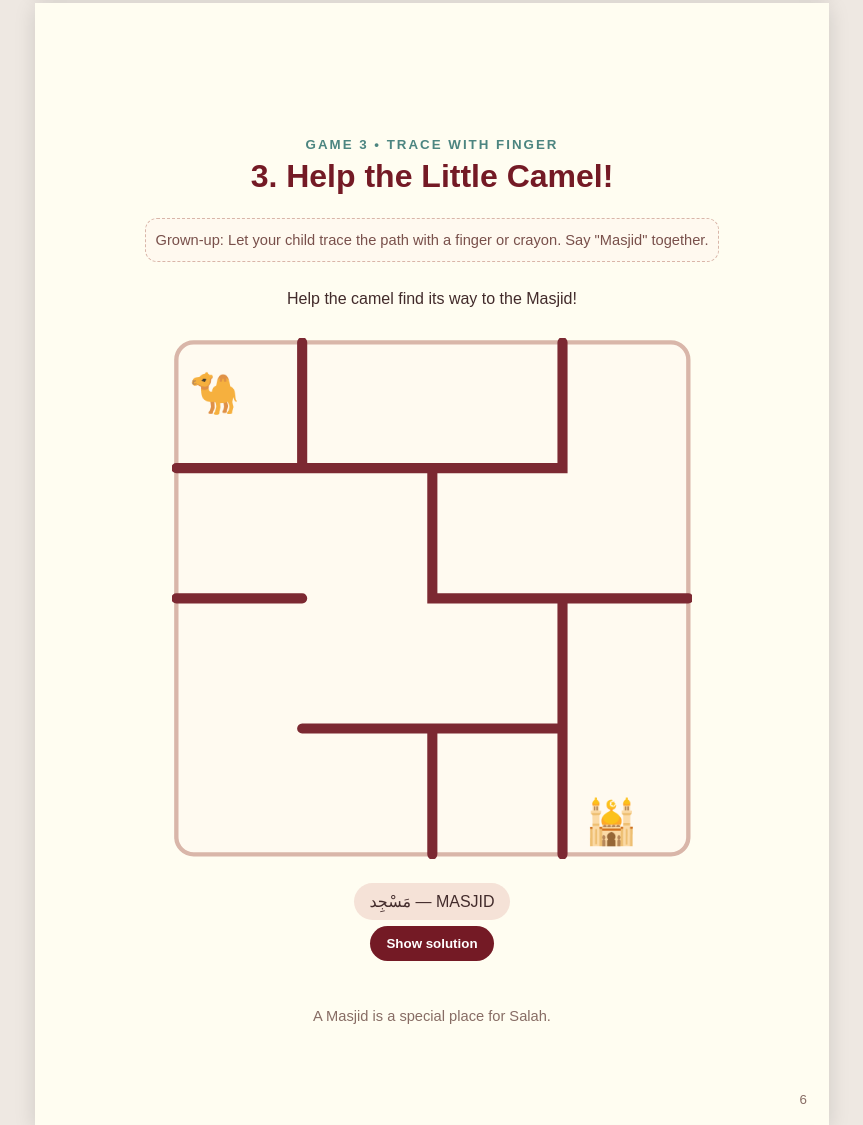
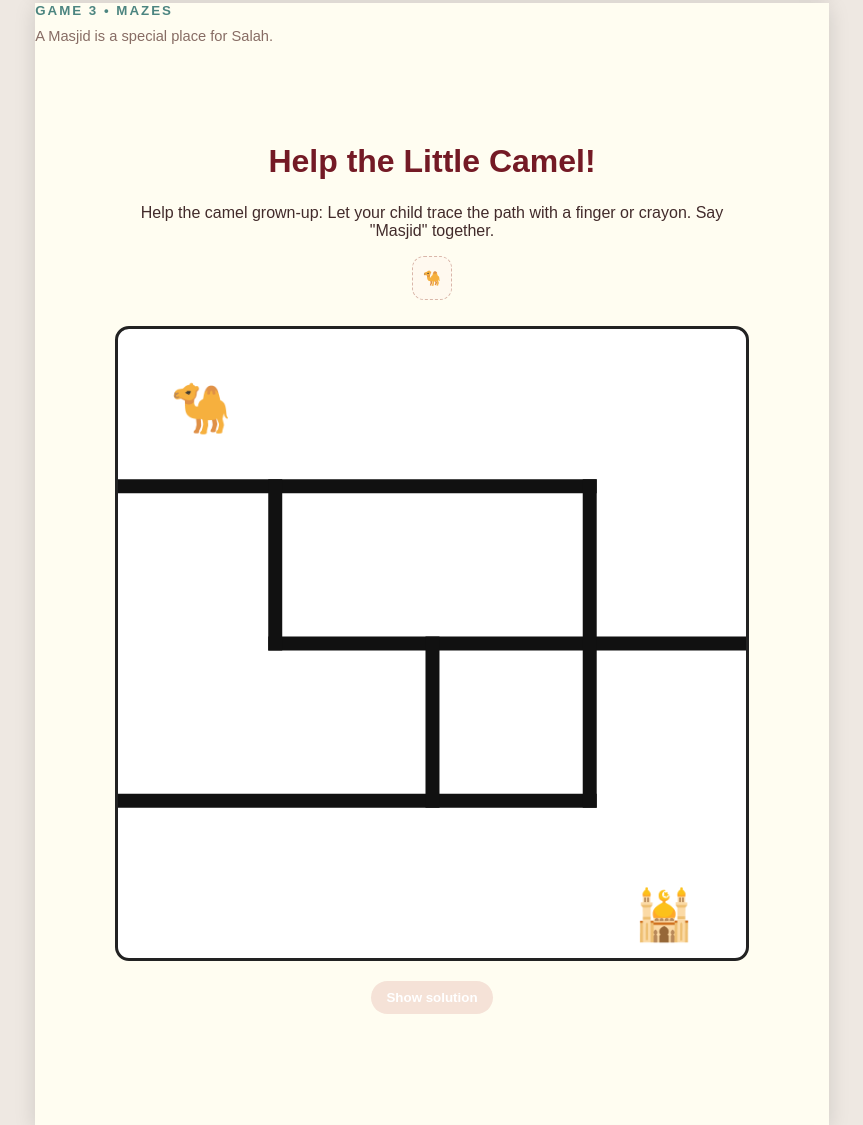
Before and after one commit to tawhiida44-debug/CBC-ARABIC-PP1, a plain HTML site: page index.html in a window 1280 px wide. Shown: the part 5766-6891 px from the top of the page, without its empty margins (208-1071 px from the left). Drawn offline with Linux system fonts and the light colour scheme.

Commit message:
Update index.html

```diff
--- a/index.html
+++ b/index.html
@@ -208,26 +208,47 @@ h3 { color:var(--teal); margin:12px 0 6px; }
 <div class="footer">Allah loves when we learn good things.</div>
 </div><div class="page-num">5</div></section>
 
-<!-- 6 MAZE - FIXED -->
-<section class="page"><div class="content">
-<div class="top-label">Game 3 • Trace With Finger</div>
-<h2>3. Help the Little Camel!</h2>
-<p class="parent">Grown-up: Let your child trace the path with a finger or crayon. Say "Masjid" together.</p>
-<p>Help the camel find its way to the Masjid!</p>
-<div class="maze">
-<svg viewBox="0 0 360 360">
-<rect x="3" y="3" width="354" height="354" rx="12" fill="#fffaf0" stroke="#d9b6a9" stroke-width="3"/>
-<path d="M90 3 V90 H180 V180 H270 V270 H180 V357 M180 90 H270 V3 M90 180 H3 M270 180 H357 M90 270 H180 M270 270 V357 M90 90 H3" fill="none" stroke="#7c2932" stroke-width="7" stroke-linecap="round"/>
-<path id="route" d="M35 45 H135 V135 H225 V225 H315 V315" fill="none" stroke="#4c8580" stroke-width="5" stroke-dasharray="9 8" style="display:none"/>
-<text x="12" y="48" font-size="28">🐪</text>
-<text x="285" y="345" font-size="30">🕌</text>
+<!-- 6 MAZE -->
+<section class="page page-maze" data-page="maze">
+<div class="top-label">Game 3 • Mazes</div>
+<div class="content">
+<h2>Help the Little Camel!</h2>
+<p>Help the camel grown-up: Let your child trace the path with a finger or crayon. Say "Masjid" together.</p>
+
+<div class="parent">🐪</div>
+
+<svg viewBox="0 0 360 360" class="maze" style="background:#fff; border:3px solid #222; border-radius:14px; width:100%; height:auto; display:block;">
+
+  <!-- MAZE WALLS - thick black lines, corridors are white gaps -->
+  <g stroke="#111" stroke-width="8" stroke-linecap="square" fill="none">
+    <!-- horizontal walls -->
+    <path d="M0 90 H270" />
+    <path d="M90 180 H360" />
+    <path d="M0 270 H270" />
+    <!-- vertical walls -->
+    <path d="M90 90 V180" />
+    <path d="M270 90 V270" />
+    <path d="M180 180 V270" />
+  </g>
+
+  <!-- SOLUTION PATH - thick pink dashed, ON TOP of walls -->
+  <!-- Start at camel (top-left), end at masjid (bottom-right) -->
+  <path id="route" d="M45 45 H315 V135 H135 V225 H225 V315 H315"
+    fill="none" stroke="#E91E63" stroke-width="7"
+    stroke-linecap="round" stroke-linejoin="round"
+    stroke-dasharray="12 8" style="display:none" />
+
+  <!-- START - camel -->
+  <text x="30" y="55" font-size="28">🐪</text>
+  <!-- END - masjid -->
+  <text x="295" y="345" font-size="28">🕌</text>
+
 </svg>
+
+<button class="pill" onclick="document.getElementById('route').style.display='block'">Show solution</button>
 </div>
-<div class="pill">مَسْجِد — MASJID</div>
-<button onclick="document.getElementById('route').style.display='block'">Show solution</button>
 <div class="footer">A Masjid is a special place for Salah.</div>
-</div><div class="page-num">6</div></section>
-
+</section>
 <!-- 7 MATCHING -->
 <section class="page"><div class="content">
 <div class="top-label">Game 4 • Say It Out Loud</div>
```
